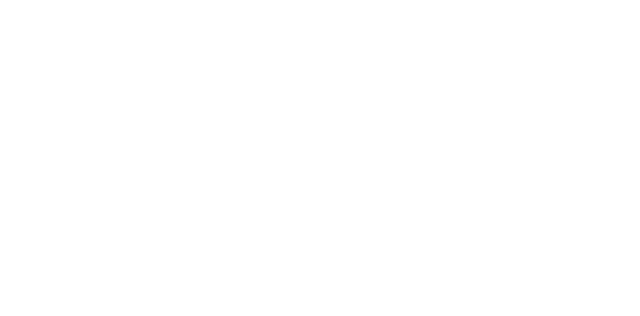
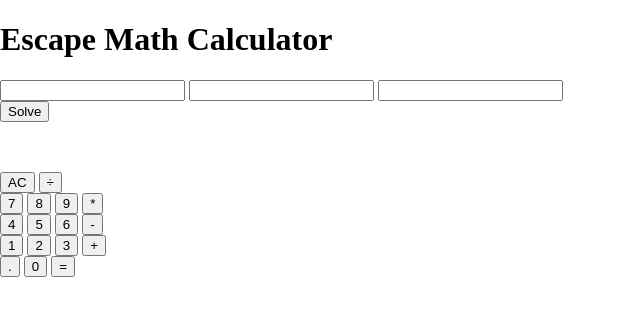
Before and after one commit to lrbell84/EscapeMathCalculator, a plain HTML site: page index.html in a window 1280 px wide. Shown: the whole page, without its empty margins (0-640 px from the left). Drawn offline with Linux system fonts and the light colour scheme.

Commit message:
Added Buttons and Input Text Boxes

```diff
--- a/index.html
+++ b/index.html
@@ -8,6 +8,48 @@
     <link rel="stylesheet" href="./styles.css" />
   </head>
   <body>
+    <form>
+      <h1>Escape Math Calculator</h1>
+      <input type="text" id="num1" name="num1" />
+      <input type="text" id="op" name="op" />
+      <input type="text" id="num2" name="num2" />
+      <br />
+      <input type="button" value="Solve" onclick="calc()" />
+
+      <p id="result" name="r1">
+        <br />
+      </p>
+      <div>
+        <button>AC</button>
+        <button>÷</button>
+      </div>
+
+      <div>
+        <button>7</button>
+        <button>8</button>
+        <button>9</button>
+        <button>*</button>
+      </div>
+      <div>
+        <button>4</button>
+        <button>5</button>
+        <button>6</button>
+        <button>-</button>
+      </div>
+
+      <div>
+        <button>1</button>
+        <button>2</button>
+        <button>3</button>
+        <button>+</button>
+      </div>
+
+      <div>
+        <button>.</button>
+        <button>0</button>
+        <button>=</button>
+      </div>
+    </form>
     <script src="script.js"></script>
   </body>
 </html>
--- a/script.js
+++ b/script.js
@@ -0,0 +1,23 @@
+const calc = () => {
+    let D = "";
+    let A = document.getElementById("num1").value;
+    let B = document.getElementById("op").value;
+    let C = document.getElementById("num2").value;
+    if(B == "+")
+    {
+        D = A+C;
+    }
+    elseif(B == "-")
+    {
+        D = A-C;
+    }
+    elseif(B == "*")
+    {
+        D = A*C;
+    }
+    elseif(B == "÷")
+    {
+        D = A/C;
+    }
+    document.getElementById("result").innerHTML = D;
+}
--- a/styles.css
+++ b/styles.css
@@ -0,0 +1,4 @@
+html, body {
+    margin: 0;
+    padding: 0;
+}
```
